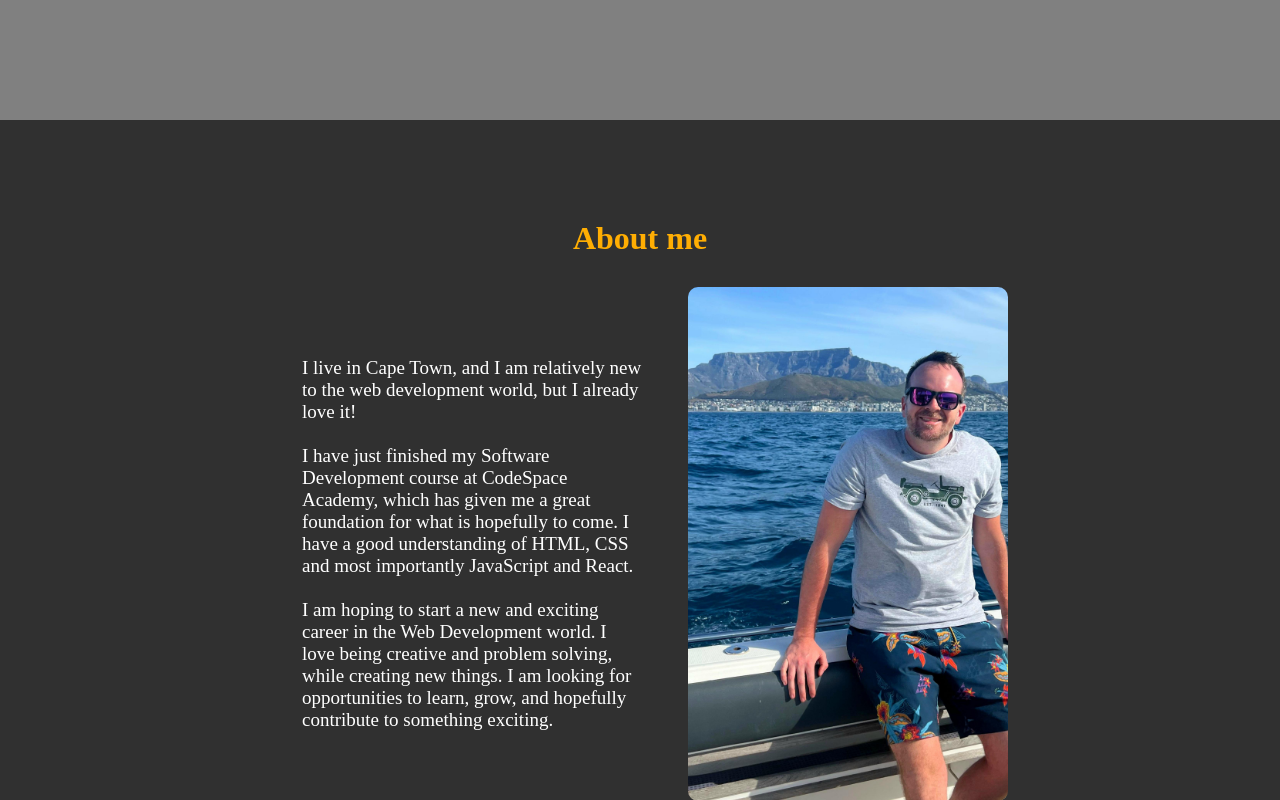
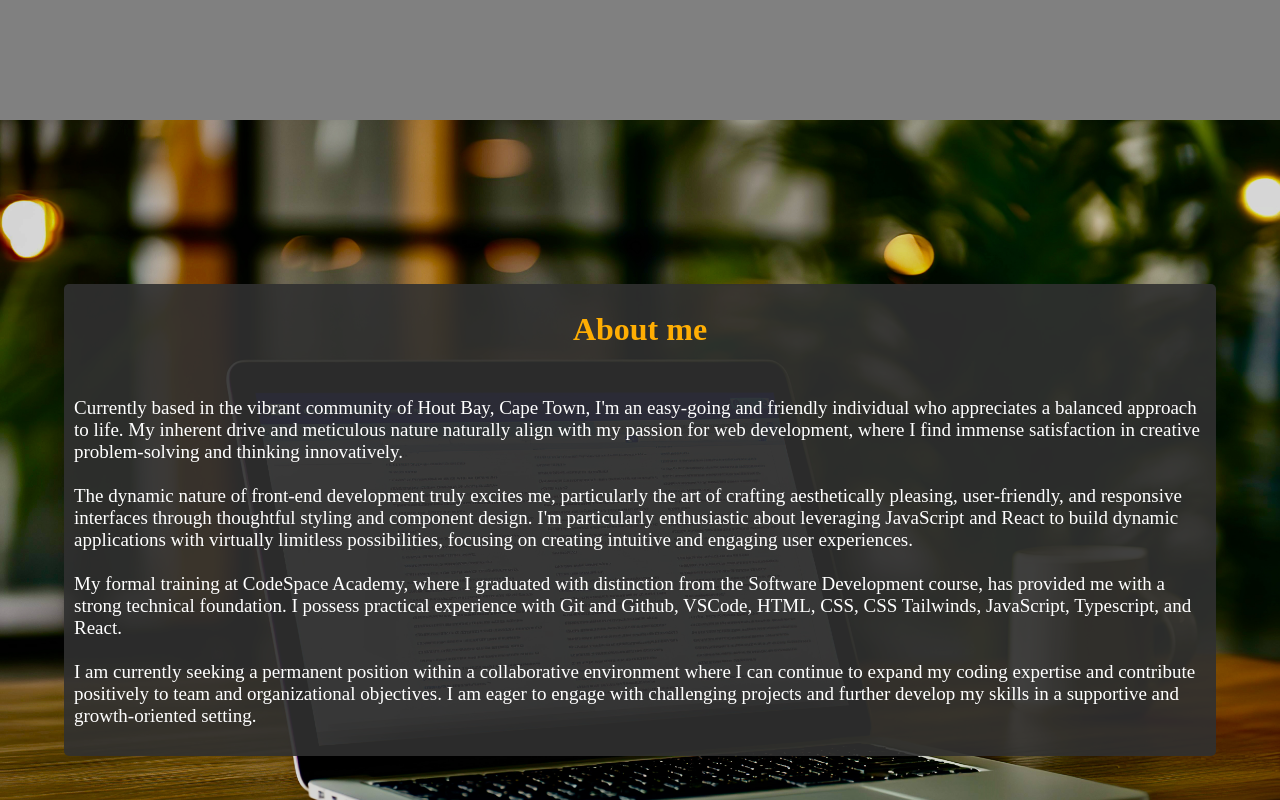
Before and after one commit to Mathew-Ritchie/Mathew_Ritchie_Portfolio_Site, a React (Vite) app: page / in a window 1280 px wide. Shown: the part 740-1540 px from the top of the page. Built offline with nearby package versions, Linux system fonts and the light colour scheme.

Commit message:
major changes to AboutMe component
removed picture of me and added a background image. Also redid the About me text

```diff
--- a/package.json
+++ b/package.json
@@ -10,6 +10,7 @@
     "preview": "vite preview"
   },
   "dependencies": {
+    "@github/clipboard-copy-element": "^1.3.0",
     "react": "^19.0.0",
     "react-dom": "^19.0.0",
     "react-icons": "^5.5.0",
--- a/src/App.css
+++ b/src/App.css
@@ -7,6 +7,7 @@
   --clr-light: #fff;
   --clr-medium: #808080;
   --clt-dark: #303030;
+  --clr-dark-rgb: rgba(48, 48, 48, 0.9);
   --clr-accent: #ffae03;
   --clr-main-text: #fff;
   --clr-alt-text: #fff;
@@ -18,6 +19,7 @@
   --clr-light: #fff;
   --clr-medium: ##fff;
   --clt-dark: #e0e0e0;
+  --clr-dark-rgb: rgba(224, 224, 224, 0.9);
   --clr-accent: #ffae03;
   --clr-main-text: #303030;
   --clr-alt-text: #303030;
--- a/src/Components/AboutMe.jsx
+++ b/src/Components/AboutMe.jsx
@@ -6,24 +6,38 @@ export default function AboutMe() {
   return (
     <section className="about-me-div" id="about-me-div">
       <div className="about-spacer" id="about-spacer"></div>
-      <h1 className="about-me-heading">About me</h1>
-      <div className="about-me-grid">
-        <img
+      <div className="about-me-paragraph-div">
+        <h1 className="about-me-heading">About me</h1>
+
+        {/* <img
           className="about-me-img"
           src={boat}
           alt="Picture of Mathew Ritchie on a boat and table mountian in the background"
-        />
+        /> */}
+
         <p className="about-me-p">
-          I live in Cape Town, and I am relatively new to the web development world, but I already
-          love it!
+          Currently based in the vibrant community of Hout Bay, Cape Town, I'm an easy-going and
+          friendly individual who appreciates a balanced approach to life. My inherent drive and
+          meticulous nature naturally align with my passion for web development, where I find
+          immense satisfaction in creative problem-solving and thinking innovatively.
           <br />
-          <br />I have just finished my Software Development course at CodeSpace Academy, which has
-          given me a great foundation for what is hopefully to come. I have a good understanding of
-          HTML, CSS and most importantly JavaScript and React.
           <br />
-          <br />I am hoping to start a new and exciting career in the Web Development world. I love
-          being creative and problem solving, while creating new things. I am looking for
-          opportunities to learn, grow, and hopefully contribute to something exciting.
+          The dynamic nature of front-end development truly excites me, particularly the art of
+          crafting aesthetically pleasing, user-friendly, and responsive interfaces through
+          thoughtful styling and component design. I'm particularly enthusiastic about leveraging
+          JavaScript and React to build dynamic applications with virtually limitless possibilities,
+          focusing on creating intuitive and engaging user experiences.
+          <br />
+          <br />
+          My formal training at CodeSpace Academy, where I graduated with distinction from the
+          Software Development course, has provided me with a strong technical foundation. I possess
+          practical experience with Git and Github, VSCode, HTML, CSS, CSS Tailwinds, JavaScript,
+          Typescript, and React.
+          <br />
+          <br />I am currently seeking a permanent position within a collaborative environment where
+          I can continue to expand my coding expertise and contribute positively to team and
+          organizational objectives. I am eager to engage with challenging projects and further
+          develop my skills in a supportive and growth-oriented setting.
         </p>
       </div>
     </section>
--- a/src/Components/about-me.css
+++ b/src/Components/about-me.css
@@ -5,9 +5,13 @@
 .about-me-div {
   display: flex;
   flex-direction: column;
-  justify-content: start;
+  justify-content: center;
   align-items: center;
   background-color: var(--clt-dark);
+  background-image: url("../assets/aboutmeback.jpeg");
+  background-size: cover;
+  background-repeat: no-repeat;
+  /* opacity: 0.4; */
   min-height: fit-content;
   color: #fff;
   height: 100vh;
@@ -27,16 +31,28 @@
   padding-bottom: 30px;
   font-size: var(--title-font-size);
   margin-bottom: 0;
-  margin-top: 100px;
+  /* margin-top: 100px; */
 }
 
-.about-me-img {
+/* .about-me-img {
   width: 20em;
   border-radius: 10px;
+} */
+
+.about-me-paragraph-div {
+  display: flex;
+  flex-direction: column;
+  justify-content: center;
+  align-items: center;
+  background-color: var(--clr-dark-rgb);
+  border-radius: 5px;
+  width: auto;
+  margin-left: 4em;
+  margin-right: 4em;
 }
 
 .about-me-p {
-  padding: 20px 30px;
+  padding: 0px 10px 10px 10px;
   color: var(--clr-main-text);
 }
 /* ________________________________________________min 600px________________________________________________ */
```
Also changed, not shown: src/assets/Aboutmeback.jpeg (added), 1 other file (tests, documents, lock files or other folders).
